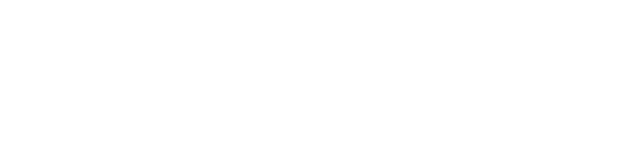
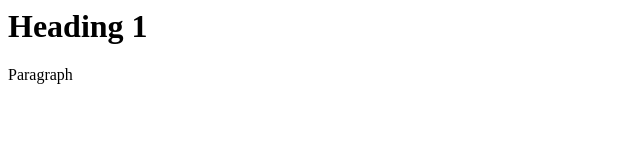
Before and after one commit to karanba/gittower, a plain HTML site: page src/index.html in a window 1280 px wide. Shown: the whole page, without its empty margins (0-640 px from the left). Drawn offline with Linux system fonts and the light colour scheme.

Commit message:
Added H1

```diff
--- a/src/index.html
+++ b/src/index.html
@@ -3,5 +3,7 @@
 		<meta name="keywords" value="git">
 	</head>
 	<body>
+		<h1>Heading 1</h1>
+		<p>Paragraph</p>
 	</body>
 </html>
```
